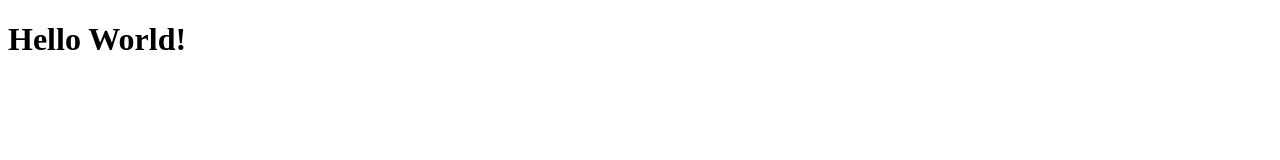
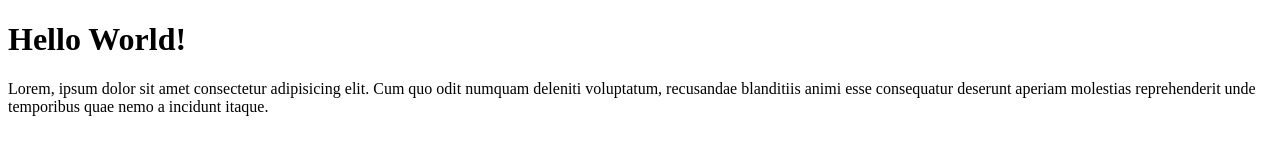
Before and after one commit to ardifg/wpu-git-test, a plain HTML site: page index.html in a window 1280 px wide. Drawn offline with Linux system fonts and the light colour scheme.

Commit message:
menambahkan paragraf

```diff
--- a/index.html
+++ b/index.html
@@ -8,5 +8,6 @@
 </head>
 <body>
     <h1>Hello World!</h1>
+    <p>Lorem, ipsum dolor sit amet consectetur adipisicing elit. Cum quo odit numquam deleniti voluptatum, recusandae blanditiis animi esse consequatur deserunt aperiam molestias reprehenderit unde temporibus quae nemo a incidunt itaque.</p>
 </body>
 </html>
```
